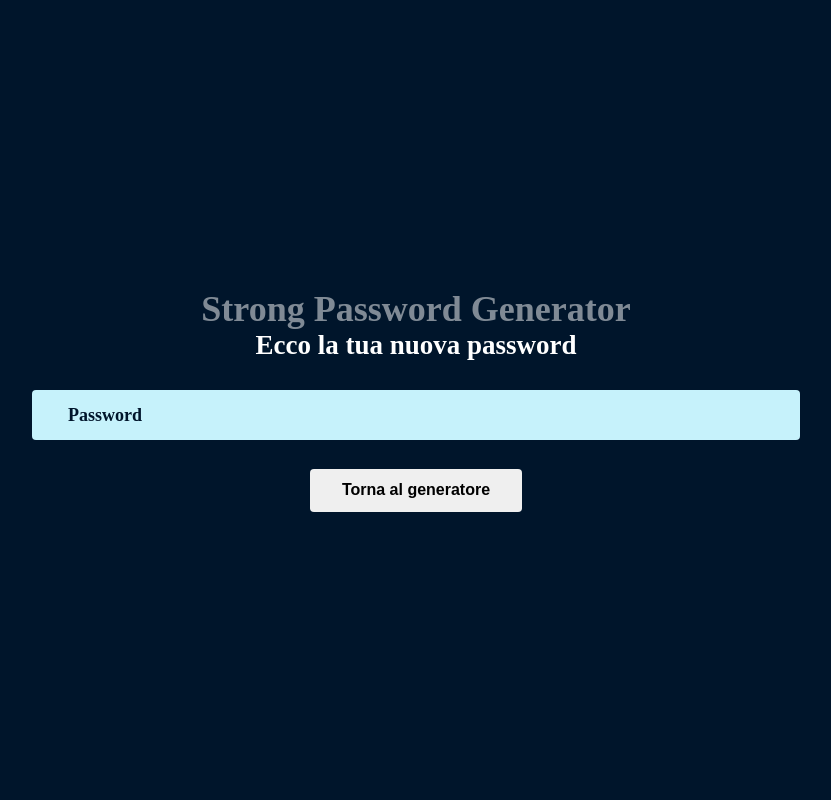
After one commit to Francescosommellaa/php-strong-password-generator, a PHP site: page /destination.php in a window 1280 px wide. The commit adds this page. Shown: the whole page, without its empty margins (224-1055 px from the left). Run offline with PHP 8.4, Linux system fonts and the light colour scheme.

Commit message:
creata destination.php

```diff
--- a/CSS/style.css
+++ b/CSS/style.css
@@ -11,7 +11,6 @@
 .d-flex {
     display: flex;
 }
-
 
 .container-generator {
     height: 100vh;
--- /dev/null
+++ b/destination.php
@@ -0,0 +1,27 @@
+<!DOCTYPE html>
+<html lang="en">
+
+<head>
+    <meta charset="UTF-8">
+    <meta name="viewport" content="width=device-width, initial-scale=1.0">
+    <title>Risultato</title>
+
+    <!-- css -->
+    <link rel="stylesheet" href="CSS/style.css">
+</head>
+
+<body class="container-generator d-flex ">
+    <div class="text-center">
+        <h1 class="first-h">Strong Password Generator</h1>
+
+        <h2 class="second-h">Ecco la tua nuova password</h2>
+    </div>
+
+    <div class="notifiche">
+        <span>Password</span>
+    </div>
+
+    <a id="decoration-text" href="index.php"><button class="btn btn-secondary">Torna al generatore</button></a>
+</body>
+
+</html>
--- a/index.php
+++ b/index.php
@@ -27,7 +27,7 @@
     </div>
 
     <div class="container-input">
-        <form action="">
+        <form action="destination.php" method="GET">
             <div>
                 <div class="d-flex input-area-lunghezza">
                     <h4 class="first-input-h">Lunghezza password:</h4>
```
